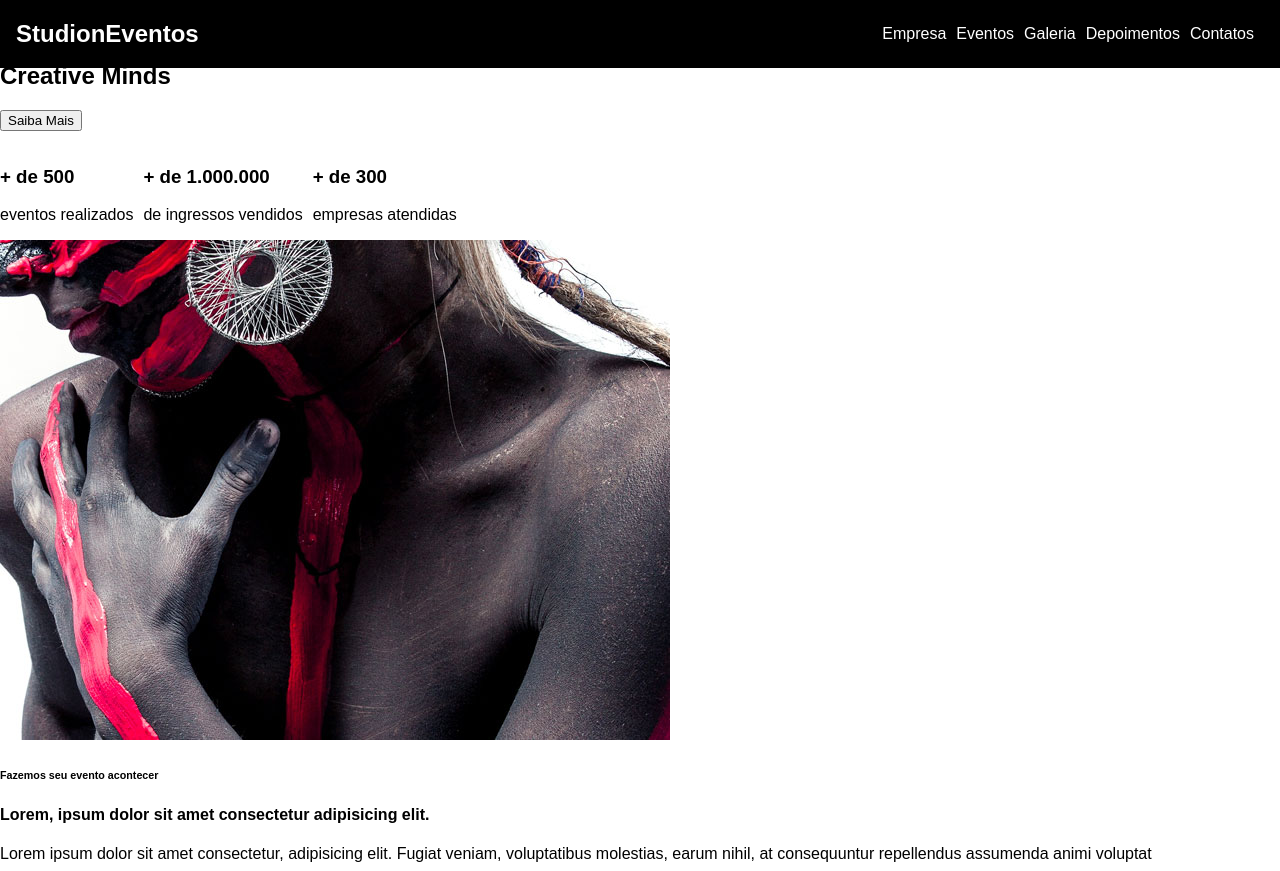
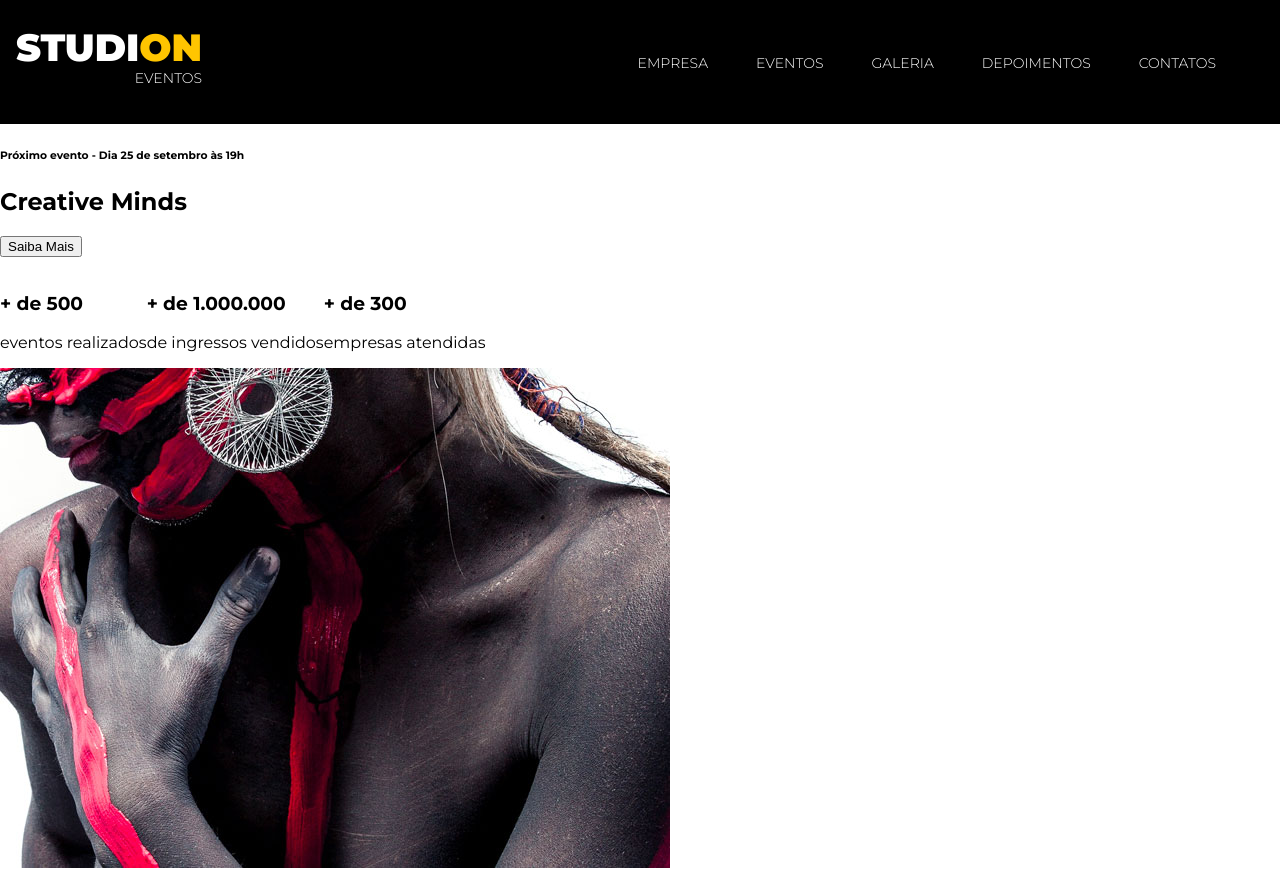
Before and after one commit to juanruthes/studion-projeto, a website: page src/index.html in a window 1280 px wide. Shown: the top 871 px of the page. Drawn offline with Linux system fonts and the light colour scheme; a web font is replaced by a local one.

Commit message:
Arquivos da aula-3 completo

```diff
--- a/src/index.html
+++ b/src/index.html
@@ -4,19 +4,16 @@
     <meta charset="UTF-8" />
     <meta name="viewport" content="width=device-width, initial-scale=1.0" />
     <link rel="stylesheet" href="style.css" />
-    <link rel="preconnect" href="https://fonts.googleapis.com" />
-    <link rel="preconnect" href="https://fonts.gstatic.com" crossorigin />
-    <link
-      href="https://fonts.googleapis.com/css2?family=Mont
-      serrat:wght@400;700&display=swap"
-      rel="stylesheet"
-    />
+    <link rel="preconnect" href="https://fonts.googleapis.com">
+    <link rel="preconnect" href="https://fonts.gstatic.com" crossorigin>
+    <link href="https://fonts.googleapis.com/css2?family=Montserrat:ital,wght@0,300;0,400;0,700;0,900;1,300;1,900&display=swap" rel="stylesheet">
     <title>Studion</title>
   </head>
 
   <body>
     <nav class="navbar">
-      <h1>Studi<span>on</span><span>Eventos</span></h1>
+      <h1 class="logo-studion">Studi<span class="copy--primary">on</span>
+        <span class="logo-studion__subtitle">Eventos</span></h1>
       <ul class="navbar__links">
         <li>
           <a href="#Empresa"> Empresa </a>
@@ -105,7 +102,7 @@
       </ul>
       <hr />
       <p>
-        <small>Studi<span>on</span> - Todos os direitos reservados</small>
+        <small class="logo--studion"></small>>Studi<span>on</span> - Todos os direitos reservados</small>
       </p>
     </footer>
   </body>
--- a/src/style.css
+++ b/src/style.css
@@ -1,4 +1,5 @@
 :root{
+    --color-primary: #FFC500; /* Variavel criada para utilização de cor em varias seções da pagina, sem a necessidade de copiar e colar a cor (RGB, HEXADECIMAL, etc) */
     font-family: 'Montserrat', sans-serif;
     font-size: 16px;
 }
@@ -9,6 +10,7 @@
 
 body{
     margin: 0;
+    padding-top: 7.75rem;
 }
 
 ul{
@@ -17,9 +19,6 @@ ul{
     padding-left: 0;
 }
 
-li{
-    margin-right: 0.625rem;
-}
 
 .navbar{
     position: fixed;
@@ -28,6 +27,7 @@ li{
     top: 0;
     left: 0;
     width: 100vw;
+    height: 7.75rem;
     padding: 0 1rem;
     display: grid;
     align-items: center;
@@ -41,8 +41,33 @@ li{
 .navbar__links a{
     color: #FFF;
     text-decoration: none;
+    font-weight: 300;
 }
 
 .navbar__links a:hover{
-    color: #FFC500;
+    color: var(--color-primary)
 }
+
+.navbar__links li{
+    margin-right: 3rem; /* Espaçamento dos itens do menu em px (48px/16 = 3rem) */
+    font-size: .875rem; /* 14 px */
+    text-transform: uppercase;
+}
+
+.logo-studion{
+    font-size: 2.375rem;
+    font-weight: 900;
+    text-transform: uppercase;
+    text-align: right;
+    line-height: 1.2ch; /* relativo ao tamanho da altura do glifo zero da fonte */
+}
+
+.copy--primary{
+    color: var(--color-primary)
+}
+
+.logo-studion__subtitle{
+    font-size: .875rem; /* 14 px */
+    font-weight: 300;
+    float: right;
+}
```
